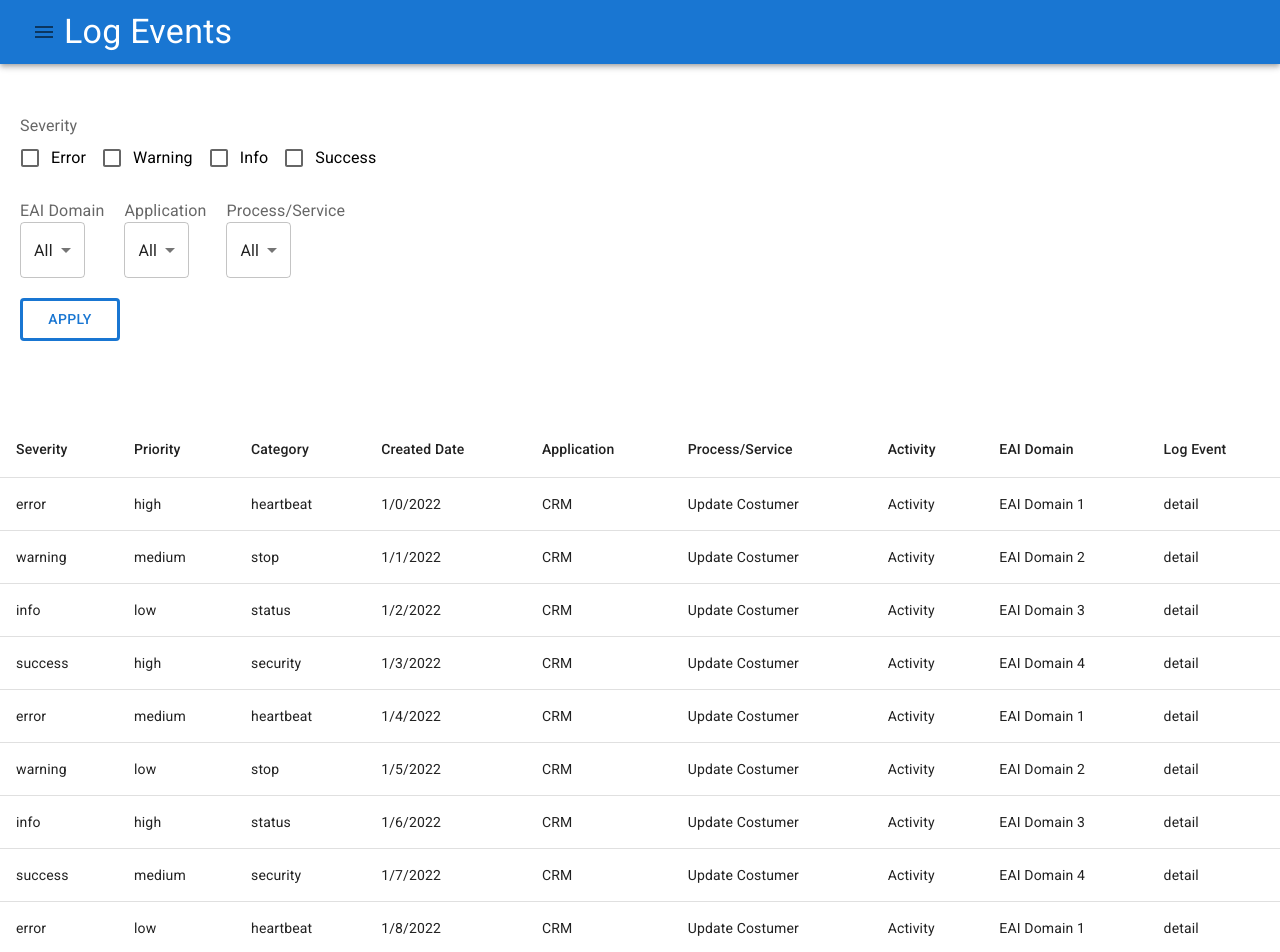
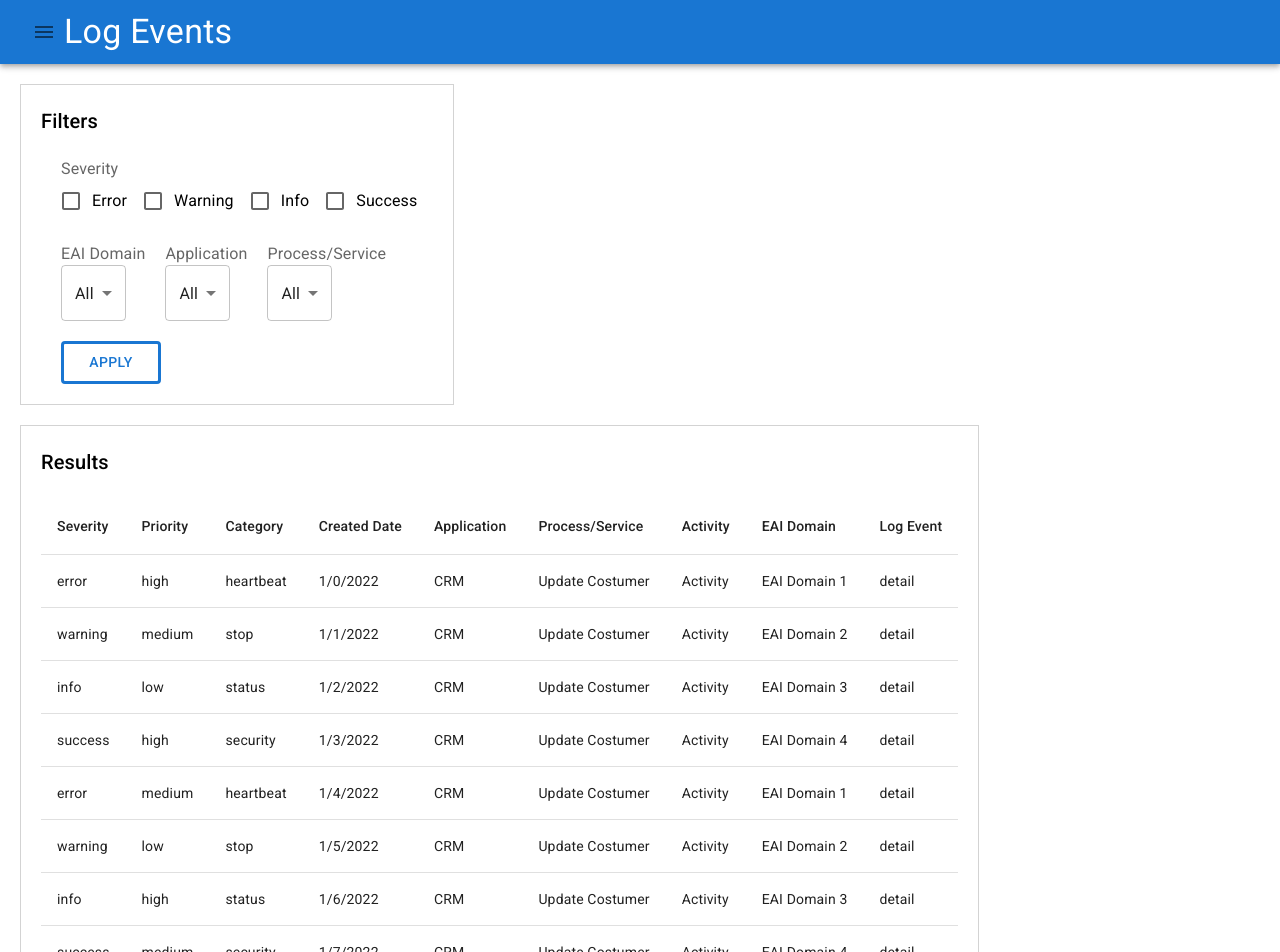
Before and after one commit to mbucc/320-S22-Track2, a Next.js app in the folder front-end/: page /LogEvent in a window 1280 px wide. Shown: the top 952 px of the page. Built offline with nearby package versions, Linux system fonts and the light colour scheme.

Commit message:
cleaned up ui

```diff
--- a/front-end/Components/LogEvent-Form/Form.js
+++ b/front-end/Components/LogEvent-Form/Form.js
@@ -1,7 +1,7 @@
 import React, {useState} from 'react'
 import Severity from './Severity.js'
 import Dropdowns from './Dropdowns'
-import { Button } from '@mui/material'
+import { Button, Typography } from '@mui/material'
 
 export default function Form(props) {
     const [severityCheckboxes, setSeverityCheckboxes] = useState({"error": false, "warning":false, "info": false, "success": false})
@@ -12,13 +12,13 @@ export default function Form(props) {
 
     const [processServices, setProcessServices] = useState({"Process/Service": "All"})
 
-    {/* options for dropdown fields. Will eventually be queries to the database */}
+    /* options for dropdown fields. Will eventually be queries to the database */
     const EAIOptions = ["EAI Domain 1", "EAI Domain 2", "EAI Domain 3", "EAI Domain 4"]
     const applicationOptions = ["CRM"]
     const processServiceOptions = ["Update Costumer"]
 
     const formStyle = {
-        marginTop:  "50px",
+        marginTop:  "20px",
         marginLeft: "20px",
         display: "flex",
         flexDirection: "column"
@@ -54,6 +54,9 @@ export default function Form(props) {
 
   return (
     <div>
+        <Typography variant = "h6">
+            Filters
+        </Typography>
         <form style={formStyle} onSubmit={applyHandler}>
             <Severity checkboxes={severityCheckboxes} setCheckboxes={setSeverityCheckboxes} />
             <div style = {dropdownStyle}>
--- a/front-end/Components/LogEvent-Form/Header.js
+++ b/front-end/Components/LogEvent-Form/Header.js
@@ -4,6 +4,7 @@ import React from 'react'
 import { useState } from 'react'
 
 export default function Header() {
+
   /* state for the popover component. Popover will anchor to the element in anchor */
   const [anchor, setAnchor] = useState(null);
 
@@ -16,7 +17,11 @@ export default function Header() {
     setAnchor(e.currentTarget)
   }
 
-  const handleClose = (e) =>{
+  /**
+   * handles closing of popover menu
+   */
+
+  const handleClose = () =>{
     setAnchor(null)
   }
 
--- a/front-end/Components/LogEvent-Form/LETable.js
+++ b/front-end/Components/LogEvent-Form/LETable.js
@@ -1,5 +1,5 @@
 import React, {useState} from 'react'
-import { Table, TableHead, TableBody, TableRow, TableCell } from '@mui/material';
+import { Table, TableHead, TableBody, TableRow, TableCell, Typography } from '@mui/material';
 import { TablePagination } from '@mui/material';
 
 {/* LogEvent Table component with pagination. */}
@@ -7,7 +7,8 @@ import { TablePagination } from '@mui/material';
 export default function LETable(props) {
 
     const tableStyle = {
-        marginTop: "80px",
+        marginTop: "20px",
+        width: "inherit"
     }
 
     {/* states for the table */}
@@ -25,8 +26,11 @@ export default function LETable(props) {
 
 
   return (
-      <div style={tableStyle}>
-        <Table>
+      <div>
+        <Typography variant = "h6">
+            Results
+        </Typography>
+        <Table style={tableStyle}>
             <TableHead >
                 <TableRow>
                     <TableCell >Severity</TableCell>
@@ -59,8 +63,6 @@ export default function LETable(props) {
                     )
                 })}
             </TableBody>
-
-
         </Table>
         <TablePagination
             count = {props.data.length}
--- a/front-end/pages/LogEvent.js
+++ b/front-end/pages/LogEvent.js
@@ -2,12 +2,19 @@ import React, {useState} from 'react'
 import Form from "../Components/LogEvent-Form/Form.js"
 import LETable from '../Components/LogEvent-Form/LETable.js';
 import Header from '../Components/LogEvent-Form/Header.js';
-import { Typography } from '@mui/material';
+import { Container } from '@mui/material';
 
 export default function LogEvent() {
-    {/** just some code to generate a big set of mock data */}
+    /* just some code to generate a big set of mock data */
     const mockData  = [];
-    for(let i = 0; i < 10000; i++){
+
+    const formContainerStyle = {
+      border: "thin solid lightgray",
+      margin: "20px",
+      padding: "20px",
+      width: "fit-content"
+    }
+    for(let i = 0; i < 1000; i++){
       let severity = "N/A", date = `1/${i%30}/${2022 + (Math.floor(i / 2022))}`, ps = "Update Costumer", app = "CRM", activity = "Activity", priority = "N/A", category = "N/A", eai = "N/A";
       switch(i%4){
         case(0): category = "heartbeat"; break;
@@ -62,8 +69,13 @@ export default function LogEvent() {
   return (
     <div>
         <Header />
-        <Form mockData={mockData} setData={setData}/>
-        <LETable data = {data}/>
+        <Container style = {formContainerStyle}>
+          <Form mockData={mockData} setData={setData}/>
+        </Container>
+        <Container style = {formContainerStyle}>
+          <LETable data = {data}/>
+        </Container>
+
     </div>
   )
 }
```
